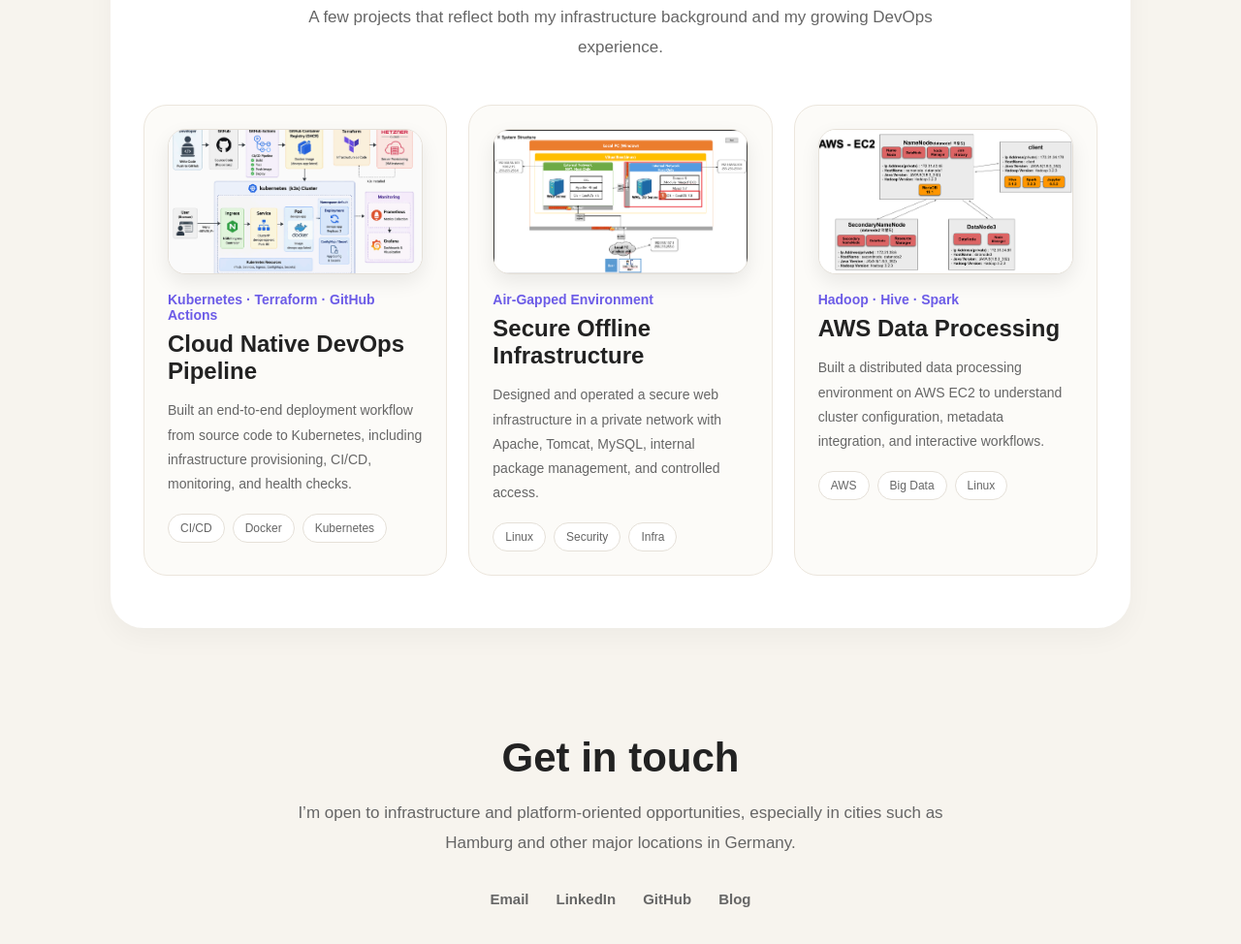
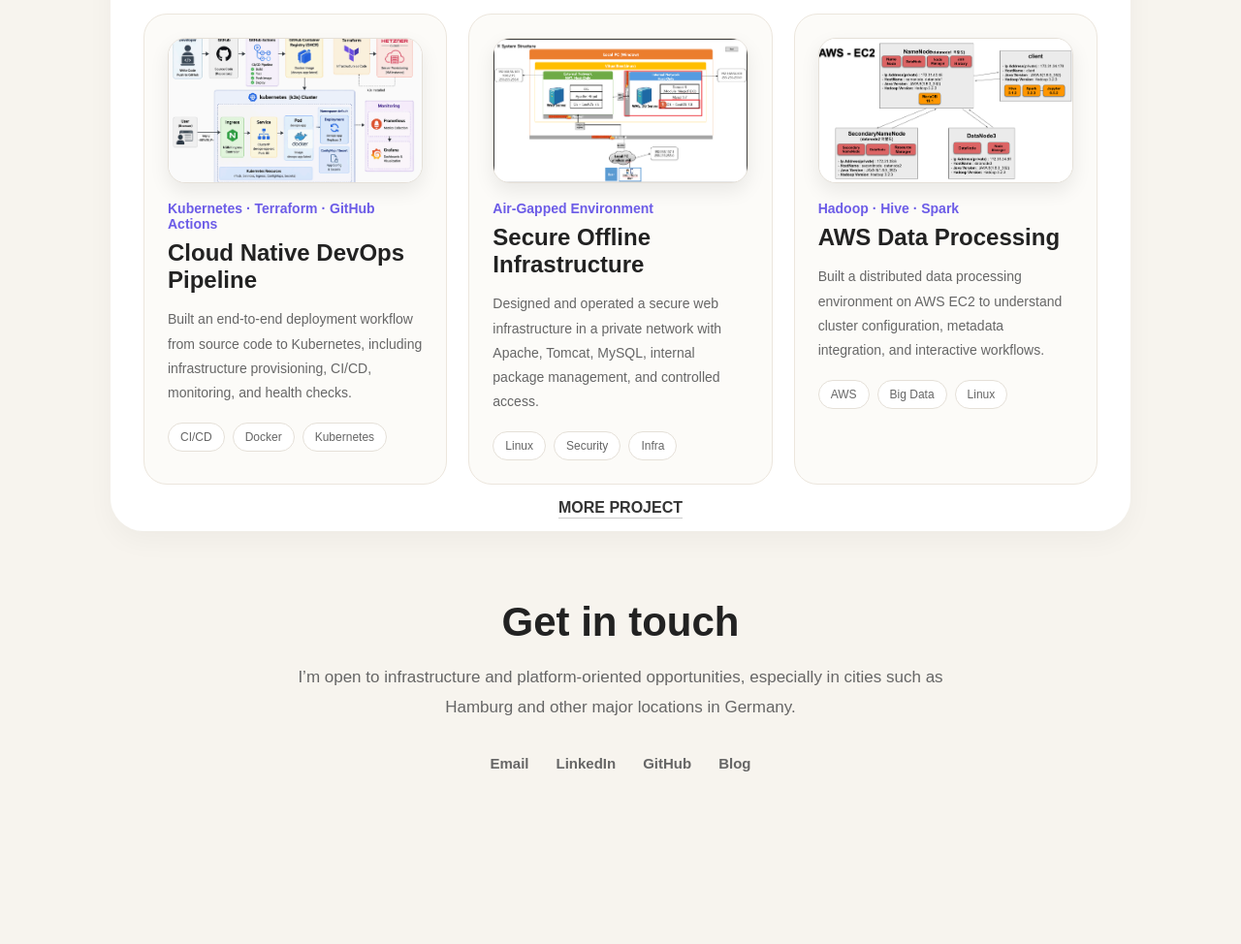
Before and after one commit to xotmfrlox/cloud-native-devops-gcp, a website: page app/index.html in a window 1280 px wide. Shown: the part 1512-2486 px from the top of the page at 97% size. After the commit the page ends 2368 px from the top, so only its background shows below. Drawn offline with Linux system fonts and the light colour scheme.

Commit message:
edited index.html

```diff
--- a/app/index.html
+++ b/app/index.html
@@ -140,7 +140,7 @@
 }
 
     .cards-section {
-      padding: 90px 0;
+      padding: 50px 0;
     }
 
     .cards-grid {
@@ -200,7 +200,7 @@
     .projects-box {
       background: white;
       border-radius: 34px;
-      padding: 54px 34px;
+      padding: 40px 34px 15px;
       box-shadow: 0 10px 28px rgba(0, 0, 0, 0.04);
     }
 
@@ -299,7 +299,7 @@
 
     .contact {
       text-align: center;
-      padding: 90px 0 100px;
+      padding: 50px 0 60px;
     }
 
     .contact h2 {
@@ -411,6 +411,25 @@
   color: #6c5ce7;
 }
     }
+    .more-project {
+  text-align: center;
+  margin-top: 15px;
+}
+
+.more-project a {
+  font-size: 16px;
+  font-weight: 600;
+  color: #333;
+  text-decoration: none;
+  border-bottom: 1px solid #ccc;
+  padding-bottom: 2px;
+  transition: 0.2s;
+}
+
+.more-project a:hover {
+  color: #6c5ce7;
+  border-color: #6c5ce7;
+}
   </style>
 </head>
 <body>
@@ -536,6 +555,7 @@ Focused on practical improvements that make systems easier to operate, more repe
               <span class="tag">Docker</span>
               <span class="tag">Kubernetes</span>
             </div>
+
           </div>
 
           <div class="project-card">
@@ -570,6 +590,11 @@ Focused on practical improvements that make systems easier to operate, more repe
             </div>
           </div>
         </div>
+        <div class="more-project">
+  <a href="https://github.com/xotmfrlox" target="_blank">
+    MORE PROJECT
+  </a>
+</div>
       </div>
     </div>
   </section>
```
